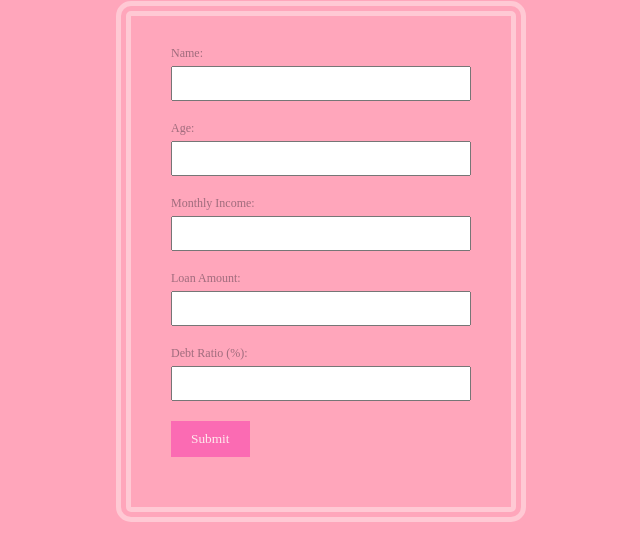
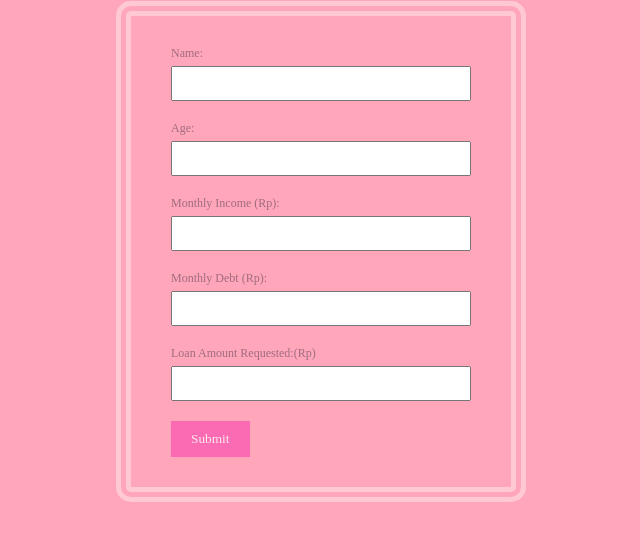
Before and after one commit to michellejasminn/my-app, a plain HTML site: page index.html in a window 1280 px wide. Shown: the part 72-632 px from the top of the page, without its empty margins (319-959 px from the left). Drawn offline with Linux system fonts and the light colour scheme.

Commit message:
i revised some parts and the structor also

```diff
--- a/index.html
+++ b/index.html
@@ -2,99 +2,63 @@
 <head>
     <meta charset="UTF-8">
     <meta name="viewport" content="width=device-width, initial-scale=1.0">
-    <title>Hello World App</title>
+    <title>Loan Application</title>
     <link rel="stylesheet" href="style.css">
 </head>
 <body>
     <h1>Loan Application</h1>
-    <form>
+
+    <form name="loanForm" onsubmit="return validateForm()">
         <div>
             <label>Name:</label>
-            <input type="text">
+            <input type="text" name="name">
         </div>
 
         <div>
             <label>Age:</label>
-            <input type="text" id="age"
-            value="">
+            <input type="text" name="age">
         </div>
 
         <div>
-            <label>Monthly Income:</label>
-            <input type="text" id="monthly-income"
-            value="">
-        </div>
-
-
-        <div>
-            <label>Loan Amount:</label>
-            <input type="text" id="loan-amount">
+            <label>Monthly Income (Rp):</label>
+            <input type="text" name="monthly-income">
         </div>
 
         <div>
-            <label>Debt Ratio (%):</label>
-            <input type="text" id="debt-ratio">
+            <label>Monthly Debt (Rp):</label>
+            <input type="text" name="monthly-debt">
         </div>
 
-
         <div>
-            <button type="submit">Submit</button>
+            <label>Loan Amount Requested:(Rp)</label>
+            <input type="text" name="loan-amount">
         </div>
 
-
+        <button type="submit">Submit</button>
     </form>
 
     <script>
-    let age =
-    Number(document.getElementById("age").value);
-    console.log("Age:", age);
-    let monthlyIncome =
-    Number(document.getElementById("monthly-income").value);
-    console.log("Monthly Income:", monthlyIncome);
-     let loanAmount =
-    Number(document.getElementById("loan-amount").value);
-    console.log("Loan Amount:", loanAmount);
-     let debtRatio =
-    Number(document.getElementById("debt-ratio").value);
-    console.log("Debt Ratio:", debtRatio);
+        function validateForm() {
+            let form = document.forms["loanForm"];
+            let age = Number(form.elements["age"].value);
+            let monthlyIncome = Number(form.elements["monthly-income"].value);
+            let monthlyDebt = Number(form.elements["monthly-debt"].value);
+            let loanAmount = Number(form.elements["loan-amount"].value);
 
+            if (age < 21) {
+                alert("You are not eligible for a loan. (Minimum age is 21)");
+            } else if (monthlyIncome < 5000000) {
+                alert("You are not eligible for a loan. (Minimum income is Rp5,000,000)");
+            } else if (monthlyDebt > 0.7 * monthlyIncome) {
+                alert("You are not eligible for a loan. (Monthly debt exceeds 70% of monthly income)");
+            } else if (loanAmount > 5 * monthlyIncome) {
+                alert("You are not eligible for a loan. (Loan amount exceeds 5x monthly income)");
+            } else {
+                alert("You are eligible for a loan.");
+            }
 
-
-    if (age < 21) { //Age must be >= 21.
-        alert("You are not eligible for a loan.");
-    } else if (monthlyIncome < 2000) { //Monthly income must be >= Rp5,000,000.
-        alert("You are not eligible for a loan.");
-    } else if (loanAmount > 5 * monthlyIncome) { //Loan amount cannot exceed 5 × monthly income.
-        alert("You are not eligible for a loan.");
-    } else if (debtRatio > 40) { //Debt ratio must be below 70%.
-        alert("You are not eligible for a loan.");
-    } else {
-        alert("You are eligible for a loan.");
-    }
-
-    // if (age > 21) {
-    //    alert(" You are not eligible for a loan.");
-    // } else {
-    //     alert   ("You are eligible for a loan.");
-    // }
-
-    // if (monthlyIncome < 2000) {
-    //     alert("You are not eligible for a loan.");
-    // } else {
-    //     alert("You are eligible for a loan.");
-    // }
-
-    // if (loanAmount > 50000) {
-    //     alert("You are not eligible for a loan.");
-    // } else {
-    //     alert("You are eligible for a loan.");
-    // }
-
-    // if (debtRatio > 40 ) {
-    //     alert("You are not eligible for a loan.");
-    // } else {
-    //     alert("You are eligible for a loan.");
-    // }
+            return false;
+        }
     </script>
 </body>
 </html>
```
